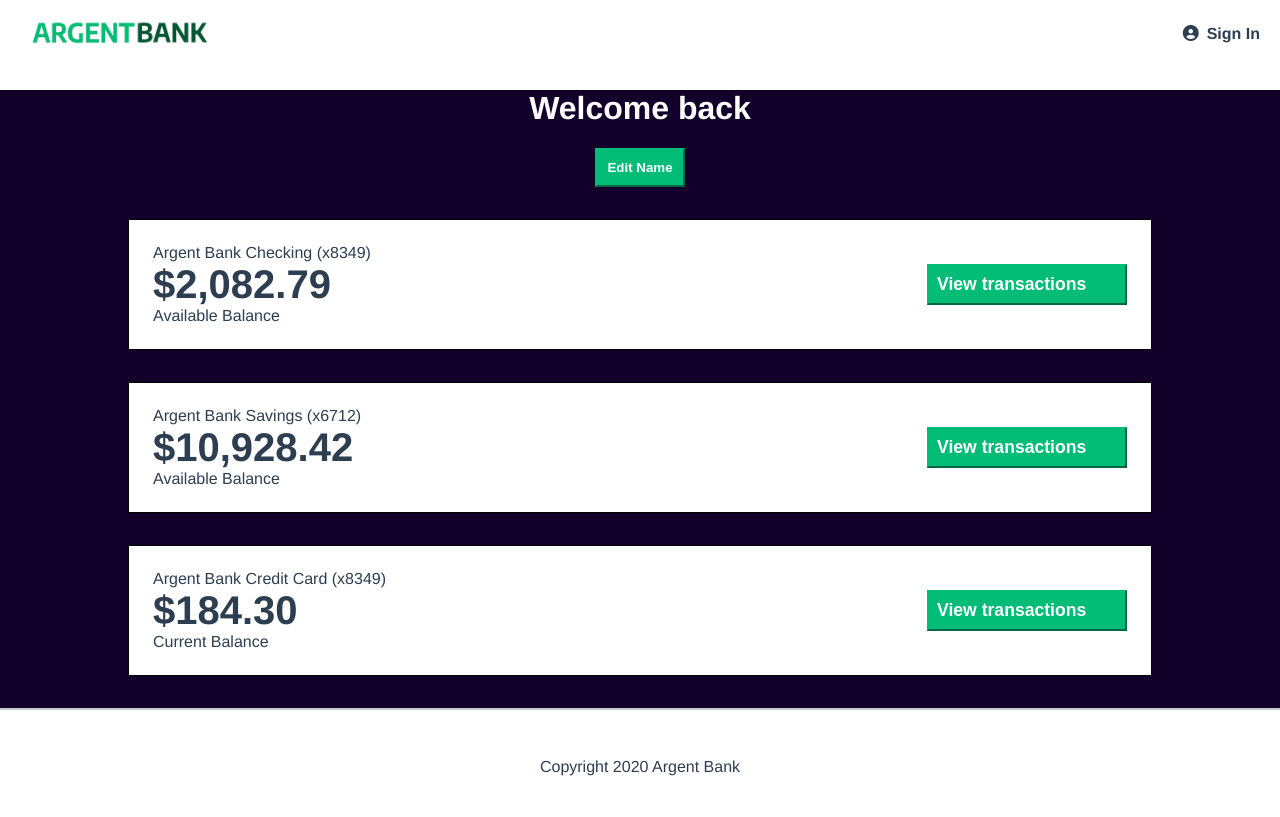
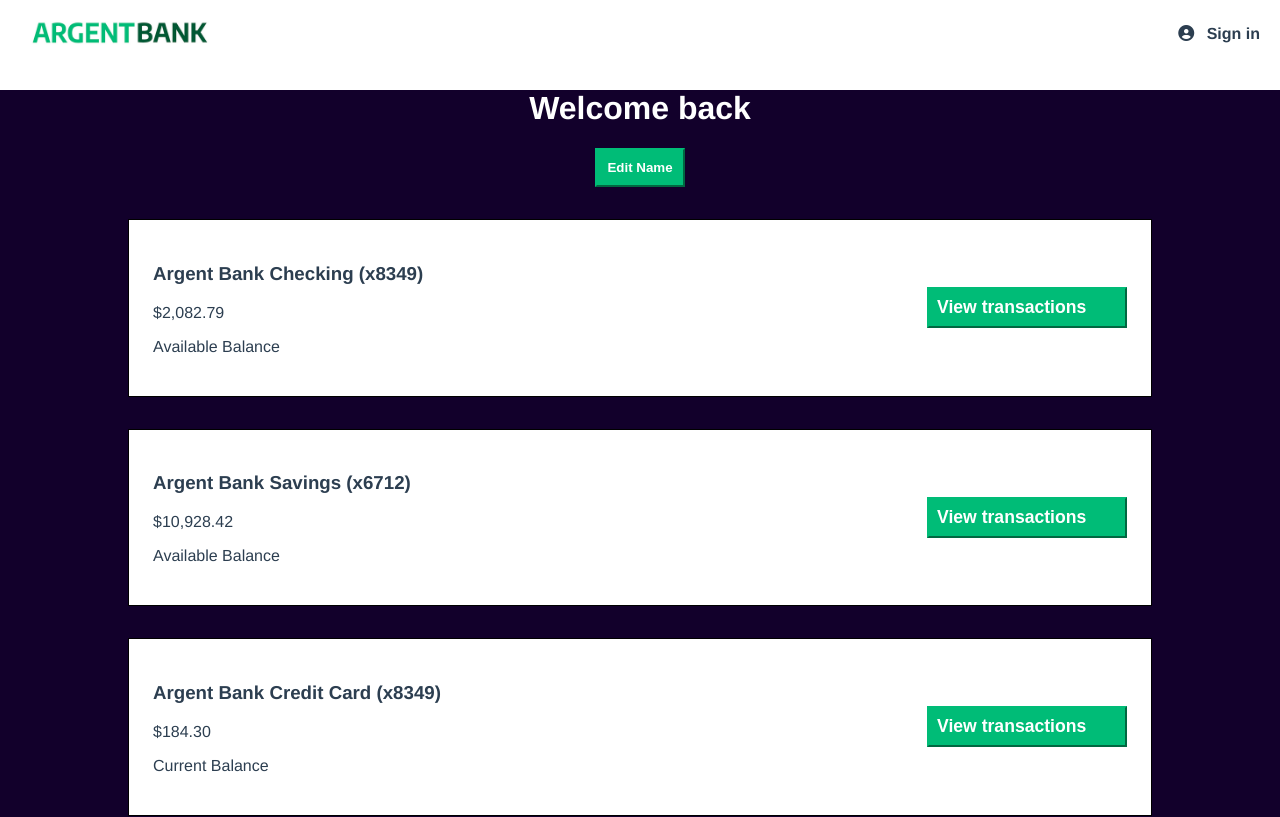
Before and after one commit to Axido545/argent-bank, a React (Vite) app: page /dashboard in a window 1280 px wide. Shown: the top 817 px of the page. Built offline with nearby package versions, Linux system fonts and the light colour scheme.

Commit message:
add resetAuth suppr account slice and components

```diff
--- /dev/null
+++ b/public/account.js
@@ -0,0 +1,17 @@
+export const accounts = [
+    {
+        title: 'Checking (x8349)',
+        amount: '$2,082.79',
+        description: 'Available',
+    },
+    {
+        title: 'Savings (x6712)',
+        amount: '$10,928.42',
+        description: 'Available',
+    },
+    {
+        title: 'Credit Card (x8349)',
+        amount: '$184.30',
+        description: 'Current',
+    },
+];
--- a/src/components/account/Account.jsx
+++ b/src/components/account/Account.jsx
@@ -1,10 +1,12 @@
 import "./account.css"
-import AccountDesc from "../accountdesc/accountDesc"
-import BtnTransaction from "../btntransaction/BtnTransaction"
 
-export default function Account({ type }) {
+export default function Account({ title, amount, description }) {
     return <section className="account">
-        <AccountDesc type={type} />
-        <BtnTransaction />
+        <div className="account-content-wrapper">
+            <h3 className="account-title">Argent Bank {title}</h3>
+            <p className="account-amount">{amount}</p>
+            <p className="account-amount-description">{description} Balance</p>
+        </div>
+        <button className="btn-transaction">View transactions</button>
     </section >
 }
--- a/src/components/account/account.css
+++ b/src/components/account/account.css
@@ -15,3 +15,14 @@
     text-align: left;
     margin-bottom: 2rem;
 }
+
+.btn-transaction {
+    padding: 8px;
+    font-size: 1.1rem;
+    font-weight: bold;
+    border-color: #00bc77;
+    background-color: #00bc77;
+    color: #fff;
+    width: 200px;
+    display: flex;
+}
--- a/src/components/editname/EditName.jsx
+++ b/src/components/editname/EditName.jsx
@@ -26,7 +26,7 @@
             setLastName('');
 
         } catch (error) {
-            console.error("erreur durant la mise a jour du nom et prénom:", error.message);
+            console.error("erreur durant la mise à jour:", error.message);
             if (error.status === 401) {
                 console.log("acces refusé")
             } else {
--- a/src/components/nav/Nav.jsx
+++ b/src/components/nav/Nav.jsx
@@ -1,5 +1,5 @@
 import "./nav.css"
-import { NavLink, useNavigate } from "react-router-dom"
+import { useNavigate, Link } from "react-router-dom"
 import { useSelector, useDispatch } from "react-redux"
 import { logout, resetUser } from "../../redux/userSlice"
 
@@ -11,18 +11,28 @@
     const firstName = useSelector(state => state.user.firstName);
 
 
-    const handlelogOut = () => {
+    const handleLogout = () => {
         dispatch(logout());
+        console.log(token)
         dispatch(resetUser());
-
         navigate('/', { replace: true });
-
     }
 
-    return (<NavLink to={token ? "/" : "/login"}
-        className="header-nav"> {firstName ? firstName + " " : " "}
-        <i className="fa fa-user-circle"></i>
-        {token ? <span onClick={handlelogOut}>Sign Out</span> : "Sign In"}
-    </NavLink>
-    )
+    return (
+        <div>
+            {token ? (
+                <Link to="/" className="header-nav">
+                    <i className="fa fa-user-circle"></i>
+                    {firstName && <span>{firstName} </span>}
+                    <span onClick={handleLogout}>
+                        <i className="fa fa-right-from-bracket"></i> Sign out
+                    </span>
+                </Link>
+            ) : (
+                <Link to="/login" className="header-nav">
+                    <i className="fa fa-user-circle"></i> Sign in
+                </Link>
+            )}
+        </div>
+    );
 }
--- a/src/pages/dashboard/Dashboard.jsx
+++ b/src/pages/dashboard/Dashboard.jsx
@@ -6,6 +6,7 @@
 import EditName from "../../components/editname/EditName";
 import { useEffect } from "react";
 import { profileAsync } from "../../redux/userSlice";
+import { accounts } from "../../../public/account.js"
 export default function Dashboard() {
     const dispatch = useDispatch()
     const token = useSelector(state => state.auth.token)
@@ -26,13 +27,14 @@
                 <EditName />
             </header>
             <div className="section-account">
-                <Account type='checking' />
-            </div>
-            <div className="section-account">
-                <Account type='saving' />
-            </div>
-            <div className="section-account">
-                <Account type="creditCard" />
+                {accounts.map((account, index) => (
+                    <Account
+                        key={index}
+                        title={account.title}
+                        amount={account.amount}
+                        description={account.description}
+                    />
+                ))}
             </div>
         </main>
         <Footer />
--- a/src/pages/dashboard/dashboard.css
+++ b/src/pages/dashboard/dashboard.css
@@ -11,4 +11,6 @@
     display: flex;
     justify-content: center;
     margin: 0 auto;
+    flex-direction: column;
+    align-items: center;
 }
--- a/src/redux/authSlice.js
+++ b/src/redux/authSlice.js
@@ -25,7 +25,12 @@
         token: null,
         error: "",
     },
-    reducers: {},
+    reducers: {
+        resetAuth: (state) => {
+            state.token = null;
+            state.error = "";
+        },
+    },
     extraReducers: (builder) => {
         builder
             .addCase(loginAsync.fulfilled, (state, action) => {
@@ -39,4 +44,6 @@
     }
 })
 
+export const { resetAuth } = authSlice.actions;
+
 export default authSlice.reducer;
--- a/src/redux/userSlice.js
+++ b/src/redux/userSlice.js
@@ -1,5 +1,6 @@
 import { createSlice, createAsyncThunk } from "@reduxjs/toolkit";
 import { postProfile, putProfile } from "../services/api";
+import { resetAuth } from "./authSlice";
 
 export const profileAsync = createAsyncThunk(
     "user/profile",
@@ -7,13 +8,13 @@
         try {
 
             const userData = await postProfile(token);
-            // console.log("postProfile result:", userData);
+            console.log("postProfile result:", userData);
 
-            // if (userData) {
-            //     console.log("userData.body:", userData.body);
-            // } else {
-            //     console.log("postProfile request failed or returned empty data");
-            // }
+            if (userData) {
+                console.log("userData.body:", userData.body);
+            } else {
+                console.log("postProfile request failed or returned empty data");
+            }
 
             return {
                 userData: userData.body,
@@ -66,6 +67,8 @@
         logout: (state) => {
             state.token = null;
             state.error = "";
+            console.log("Appel de resetAuth");
+            resetAuth();
         },
         resetUser: (state) => {
             state.firstName = '';
```
